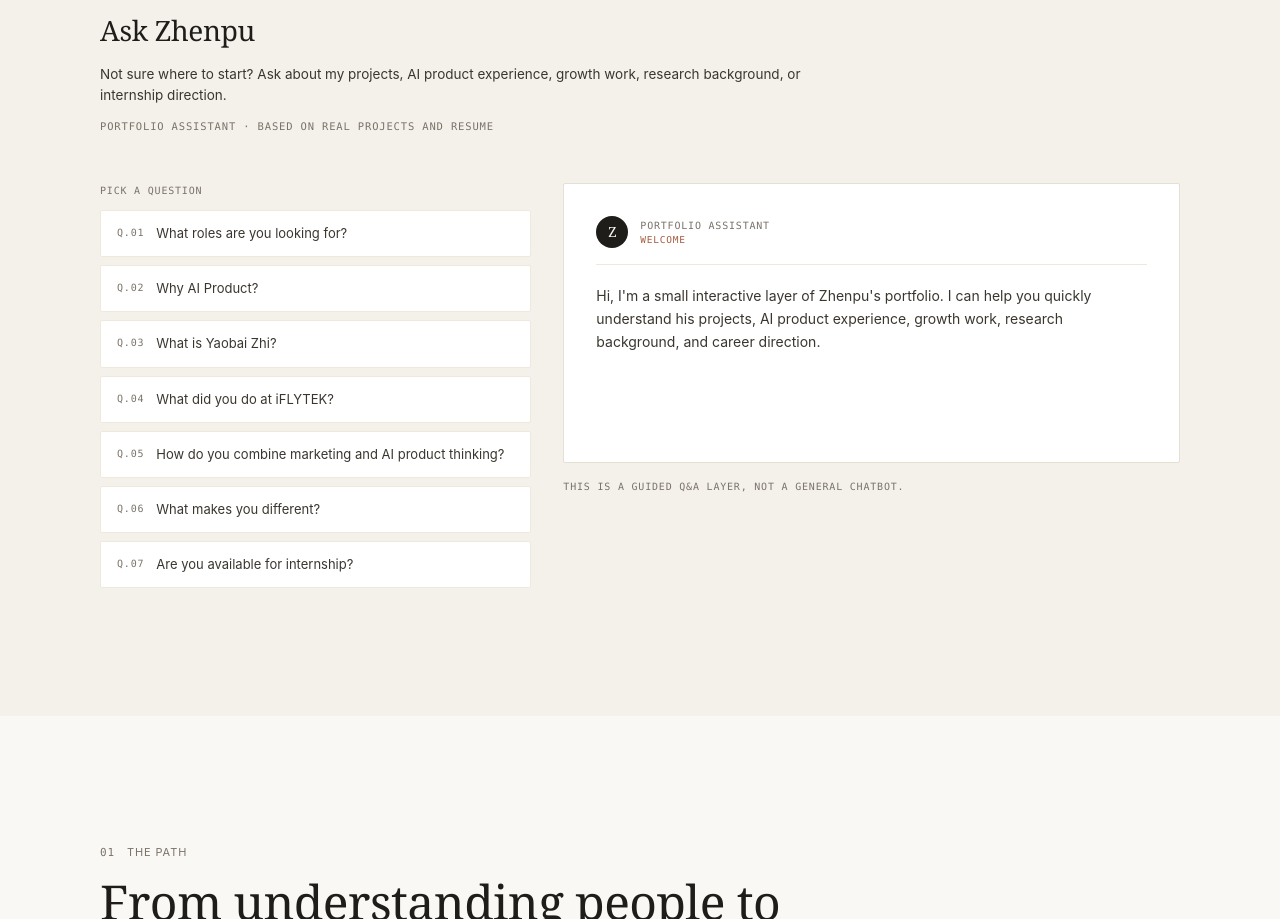
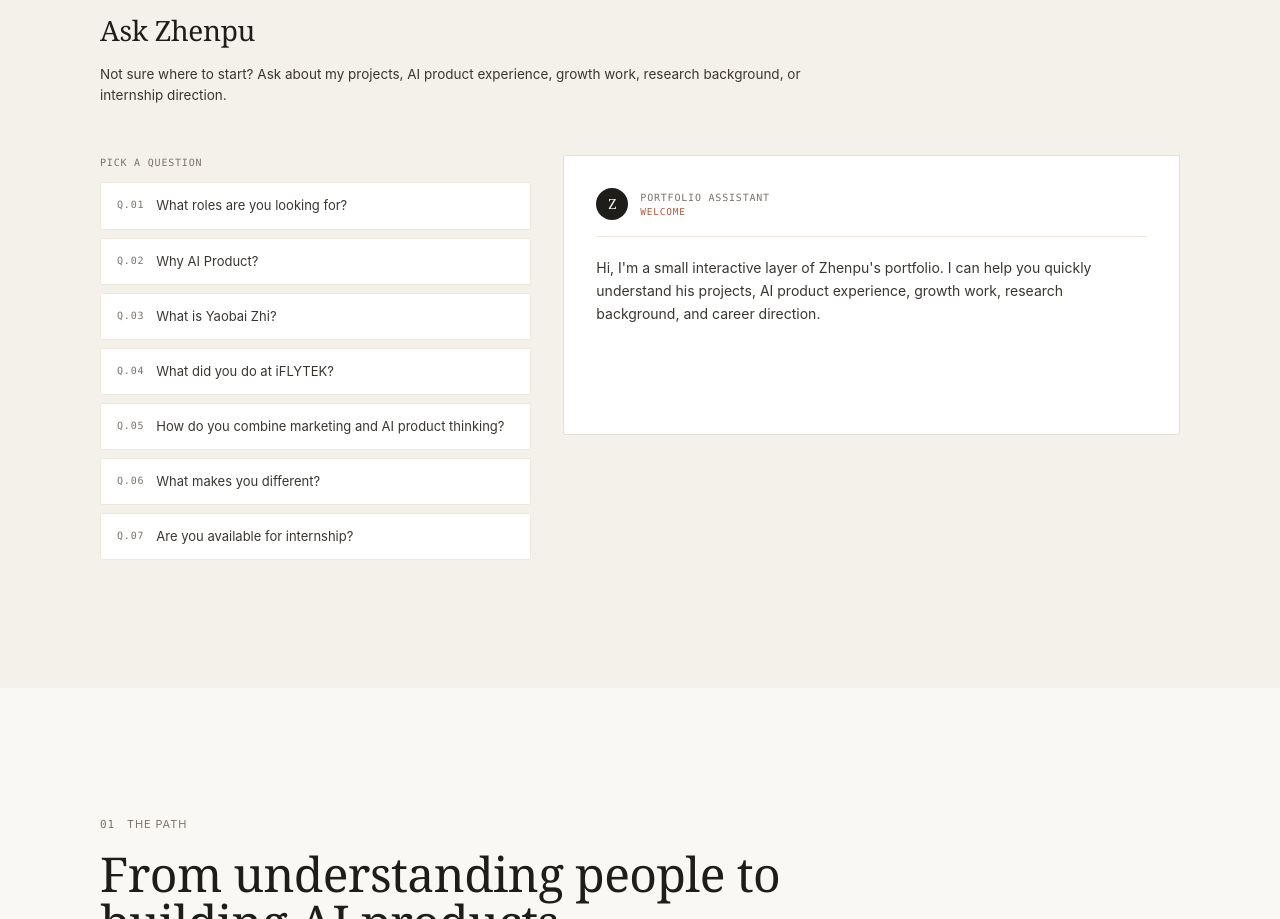
Before and after one commit to Howard-Hou-zhenpu/portfolio, a React (Vite) app: page / in a window 1280 px wide. Shown: the part 1144-2063 px from the top of the page. Built offline with nearby package versions, Linux system fonts and the light colour scheme.

Commit message:
Remove smallLabel and footerNote from AskZhenpu

```diff
--- a/src/components/ask-zhenpu/AskZhenpu.tsx
+++ b/src/components/ask-zhenpu/AskZhenpu.tsx
@@ -17,11 +17,9 @@ interface AskContent {
   sectionEyebrow: string;
   sectionTitle: string;
   subtitle: string;
-  smallLabel: string;
   defaultMessage: string;
   pickPrompt: string;
   assistantTag: string;
-  footerNote: string;
   qa: QA[];
 }
 
@@ -31,12 +29,10 @@ const askContent: { en: AskContent; zh: AskContent } = {
     sectionTitle: "Ask Zhenpu",
     subtitle:
       "Not sure where to start? Ask about my projects, AI product experience, growth work, research background, or internship direction.",
-    smallLabel: "Portfolio Assistant · Based on real projects and resume",
     defaultMessage:
       "Hi, I'm a small interactive layer of Zhenpu's portfolio. I can help you quickly understand his projects, AI product experience, growth work, research background, and career direction.",
     pickPrompt: "Pick a question",
     assistantTag: "Portfolio Assistant",
-    footerNote: "This is a guided Q&A layer, not a general chatbot.",
     qa: [
       {
         question: "What roles are you looking for?",
@@ -80,12 +76,10 @@ const askContent: { en: AskContent; zh: AskContent } = {
     sectionTitle: "Ask Zhenpu｜和我的作品集对话",
     subtitle:
       "不知道从哪里开始看？你可以快速了解我的项目、AI 产品经历、增长实践、研究背景和实习方向。",
-    smallLabel: "作品集助手 · 基于真实项目与简历信息",
     defaultMessage:
       "你好，我是这个作品集里的一个轻量交互层。你可以通过几个问题，快速了解振埔的项目经历、AI 产品实践、增长工作、用户研究背景和职业方向。",
     pickPrompt: "选一个问题开始",
     assistantTag: "作品集助手",
-    footerNote: "这是一个引导式问答模块，不是通用聊天机器人。",
     qa: [
       {
         question: "你在寻找什么方向的机会？",
@@ -149,9 +143,6 @@ export function AskZhenpu() {
           </h2>
           <p className="mt-4 text-[13.5px] text-ink-soft leading-relaxed max-w-prose">
             {c.subtitle}
-          </p>
-          <p className="mt-3 font-mono text-[10.5px] tracking-widish text-muted uppercase">
-            {c.smallLabel}
           </p>
         </div>
 
@@ -223,10 +214,6 @@ export function AskZhenpu() {
                 {activeAnswer}
               </p>
             </div>
-
-            <p className="mt-4 font-mono text-[10px] tracking-widish text-muted uppercase">
-              {c.footerNote}
-            </p>
           </div>
         </div>
       </ScrollReveal>
```
